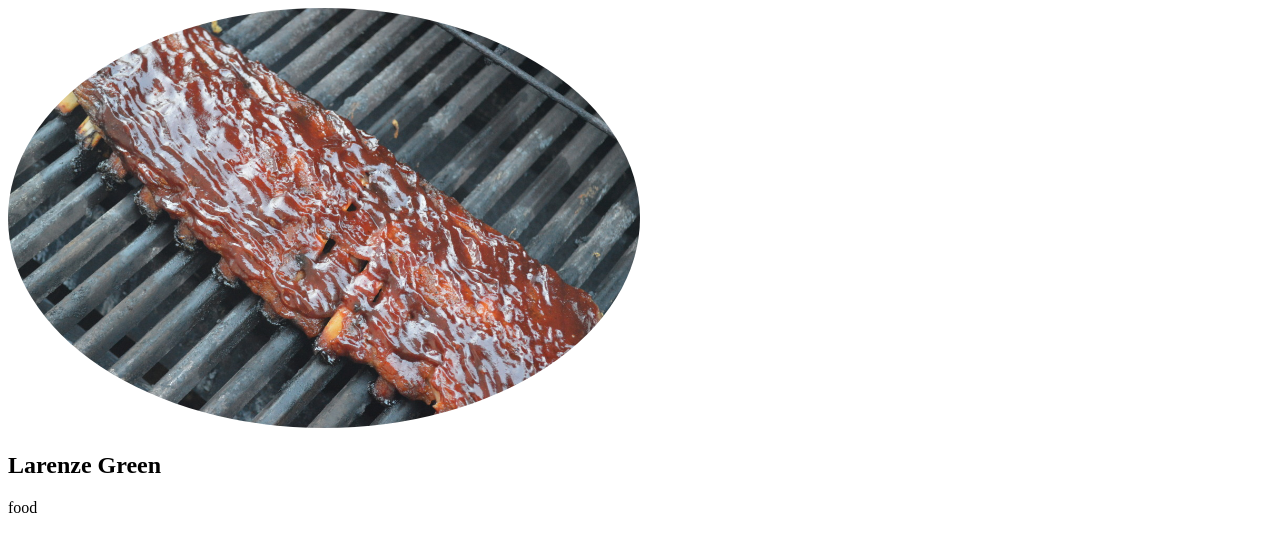
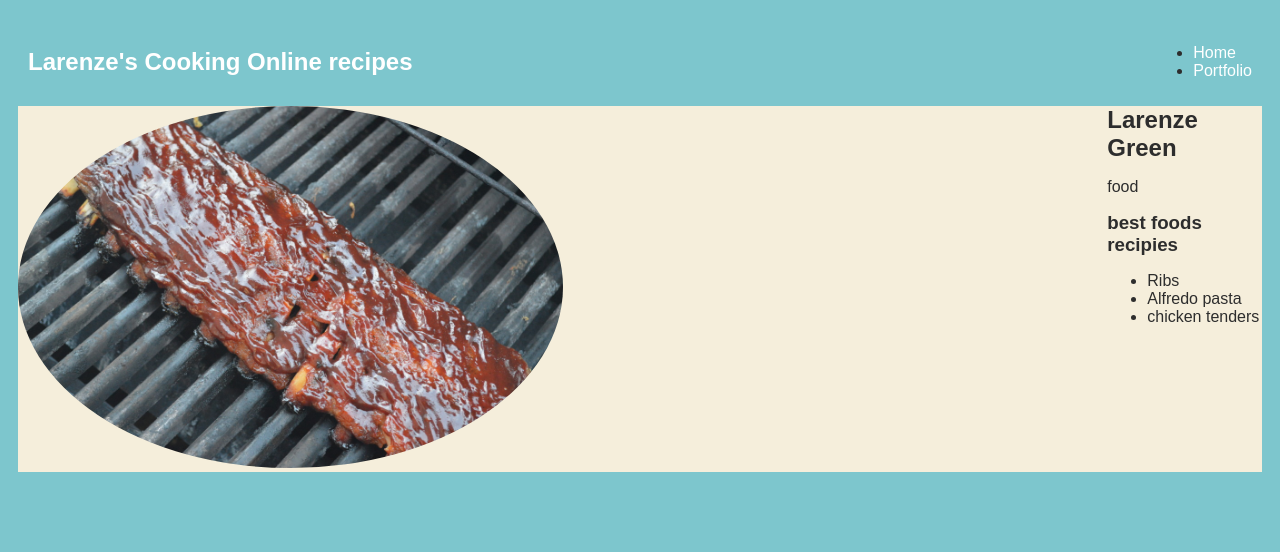
Before and after one commit to larenzeg/larenzeg, a plain HTML site: page index.html in a window 1280 px wide. Drawn offline with Linux system fonts and the light colour scheme.

Commit message:
add index.html file

```diff
--- a/index.html
+++ b/index.html
@@ -9,6 +9,78 @@
             max-width: 50%;
             height: auto;
         }
+
+        body {
+            background: rgb(125, 198, 205);
+            color: rgb(45, 45, 45);
+            padding: 10px;
+            font-family: arial;
+        }
+
+        #all-contents {
+            max-width: 800px;
+            margin: auto;
+        }
+
+        /* navigation menu */
+        nav {
+            background: #fefefe
+            margin: 0 auto;
+            display: flex;
+            padding: 10px;
+        }
+
+        h1 {
+            display: flex;
+            align-items: center;
+            color: white;
+            flex: 1;
+            margin: 0;
+        }
+
+        #nav-ul {
+            list-style-image: none;
+        }
+
+        .nav-li {
+            display: inline-block;
+            padding: 0 10px;
+        }
+
+        a {
+            text-decoration: none;
+            color: #fff;
+        }
+
+        /* main container area beneath menu */
+        main {
+            background: rgb(245, 238, 219);
+            display: flex;
+        }
+
+        .sidebar {
+            margin-right: 25px;
+            padding: 10px;
+        }
+
+        .sidebar-img {
+            width: 200px;
+        }
+
+        .content {
+            flex: 1;
+            padding: 15px;
+        }
+
+        #interests {
+            border: 4px silver ridge;
+            padding: 8px;
+        }
+
+        h2,
+        h3 {
+            margin: 0px;
+        }
     </style>
 </head>
 
@@ -16,7 +88,15 @@
 
     <div>
         <nav>
-
+            <h1>Larenze's Cooking Online recipes</h1>
+            <ul>
+                <li>
+                    <a href="index.html"> Home </a>
+                </li>
+                <li>
+                    <a href="portfolio.html"> Portfolio </a>
+                </li>
+            </ul>
         </nav>
 
         <main>
@@ -30,6 +110,13 @@
                 <h2>Larenze Green</h2>
                 <p> food </p>
                 <div>
+                    <h3>best foods recipies</h3>
+                    <ul>
+                        <li>Ribs</li>
+                        <li>Alfredo pasta</li>
+                        <li>chicken tenders</li>
+                    </ul>
+                </div>
             </div>
         </main>
     </div>
```
